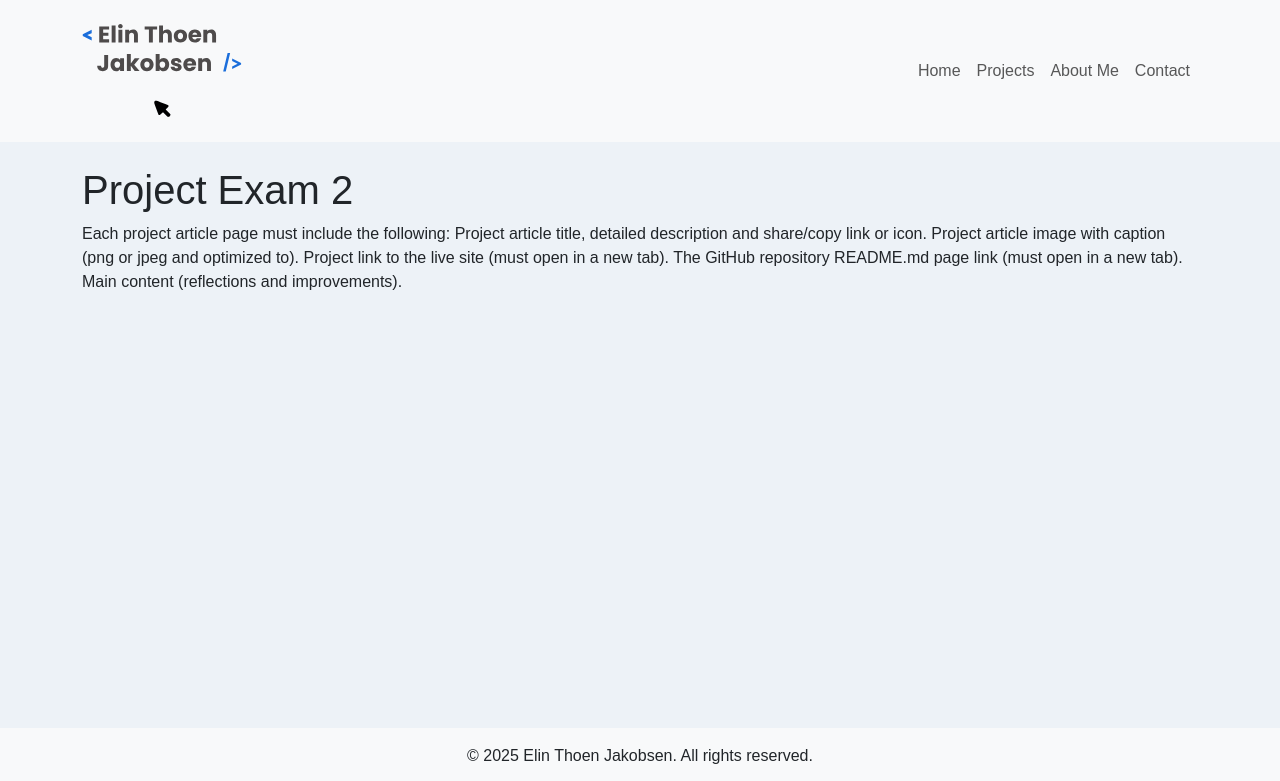
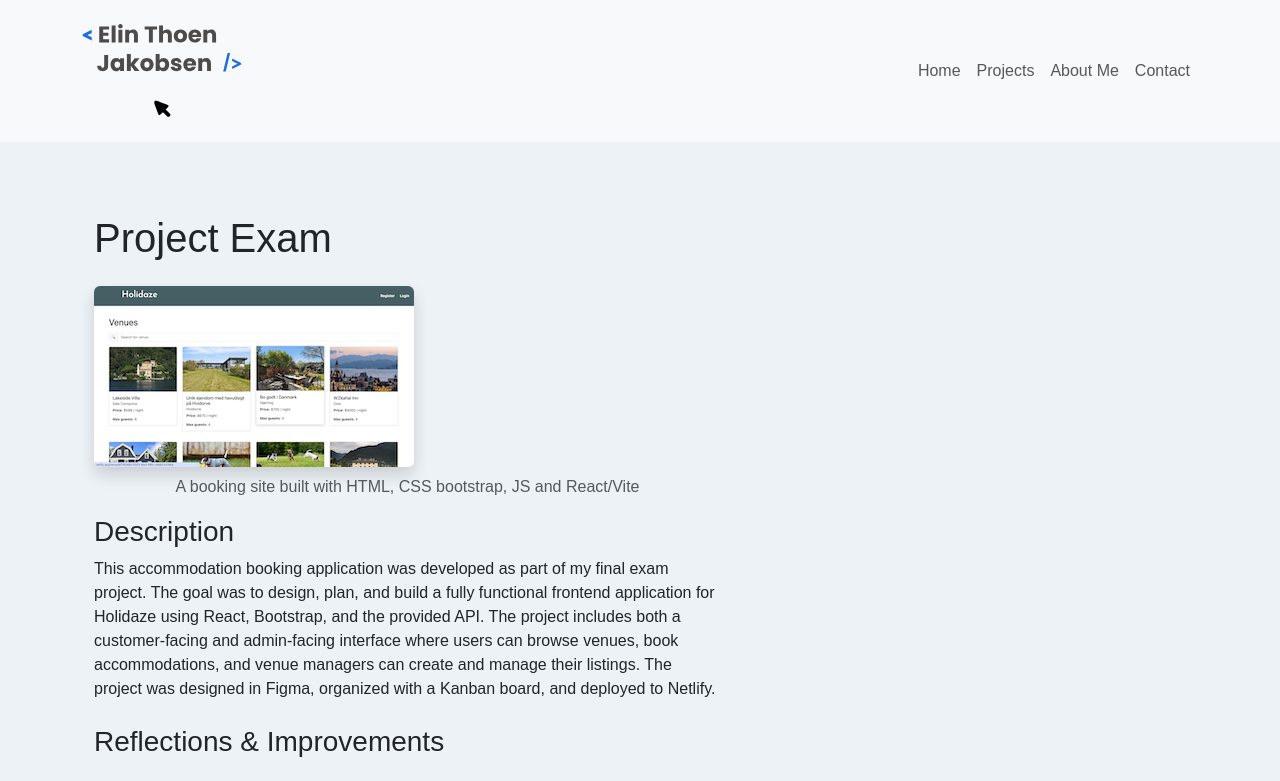
Before and after one commit to elinkrull/portofolio-2, a React (Vite) app: page /project-three in a window 1280 px wide. Shown: the top 781 px of the page. Built offline with nearby package versions, Linux system fonts and the light colour scheme.

Commit message:
Adds content to ProjectPageThree

```diff
--- a/src/pages/ProjectPageThree.jsx
+++ b/src/pages/ProjectPageThree.jsx
@@ -1,19 +1,23 @@
 import Layout from "../components/Layout";
+import ProjectDetails from "../components/ProjectDetails";
 
-function ProjectThree() {
+function ProjectTwo() {
   return (
     <Layout>
-      <h1>Project Exam 2</h1>
-      <p>
-        Each project article page must include the following: Project article
-        title, detailed description and share/copy link or icon. Project article
-        image with caption (png or jpeg and optimized to). Project link to the
-        live site (must open in a new tab). The GitHub repository README.md page
-        link (must open in a new tab). Main content (reflections and
-        improvements).
-      </p>
+      <ProjectDetails
+        title="Project Exam"
+        image="/printscreen3.png"
+        imageAlt="Project Exam"
+        imageCaption="A booking site built with HTML, CSS bootstrap, JS and React/Vite"
+        description="This accommodation booking application was developed as part of my final exam project. The goal was to design, plan, and build a fully functional frontend application for Holidaze using React, Bootstrap, and the provided API. The project includes both a customer-facing and admin-facing interface where users can browse venues, book accommodations, and venue managers can create and manage their listings. The project was designed in Figma, organized with a Kanban board, and deployed to Netlify."
+        improvements
+        and
+        reflections=""
+        liveUrl="/"
+        githubUrl="/"
+      />
     </Layout>
   );
 }
 
-export default ProjectThree;
+export default ProjectTwo;
```
